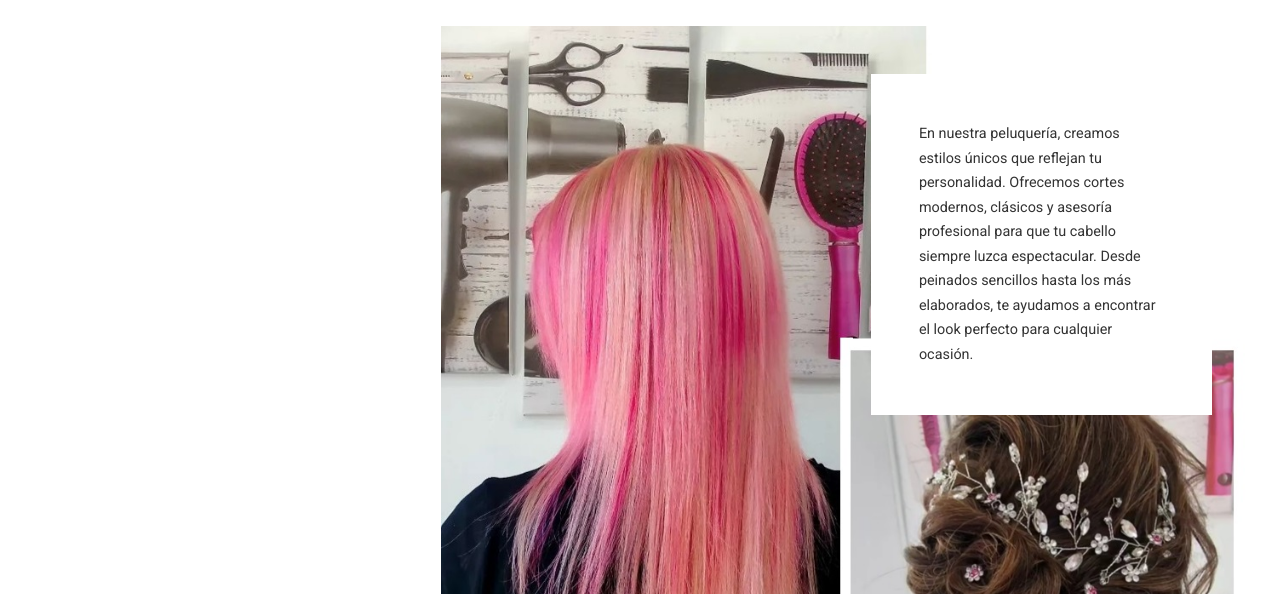
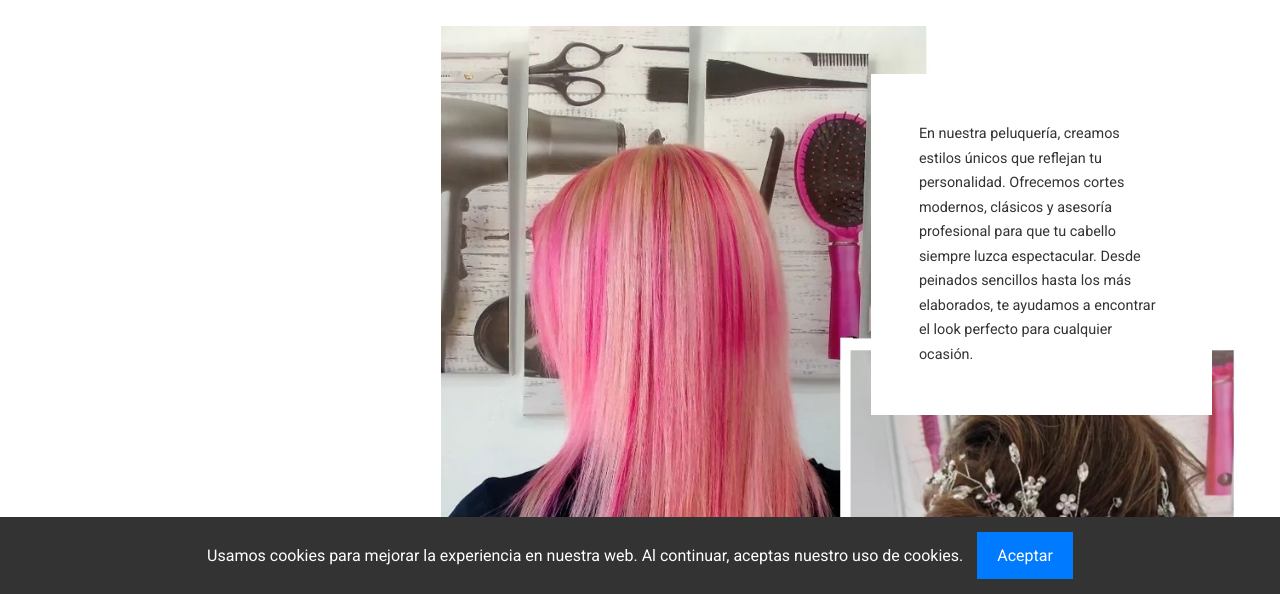
Before and after one commit to jeyhosting/doncolor, a plain HTML site: page index.html in a window 1280 px wide. Shown: the part 206-800 px from the top of the page. Drawn offline with nearby package versions, Linux system fonts and the light colour scheme; a script that the page names is missing.

Commit message:
añadir cookies

```diff
--- a/index.html
+++ b/index.html
@@ -23,6 +23,32 @@
 		href="https://fonts.googleapis.com/css2?family=Cormorant+Garamond:ital,wght@0,300;0,400;0,700;1,300;1,400;1,700&family=Roboto:ital,wght@0,300;0,400;0,700;1,300;1,400;1,700&display=swap"
 		rel="stylesheet">
 	<link rel="stylesheet" href="fonts/flaticon/font/flaticon.css">
+
+	<style>
+	/* Estilos para el banner de cookies */
+	#cookie-banner {
+	  position: fixed;
+	  bottom: 0;
+	  left: 0;
+	  width: 100%;
+	  background-color: #333;
+	  color: white;
+	  text-align: center;
+	  padding: 15px;
+	  font-size: 16px;
+	  display: none; /* Oculto hasta que se cargue */
+	  z-index: 1000;
+	}
+	#cookie-banner button {
+	  background-color: #007BFF;
+	  color: white;
+	  border: none;
+	  padding: 10px 20px;
+	  margin-left: 10px;
+	  cursor: pointer;
+	  font-size: 16px;
+	}
+	</style>
 
 </head>
 
@@ -549,6 +575,27 @@ Recomiendo ir a tod@S, si quieren recibir un trato agradable y salir content@s
 		</div>
 	</footer>
 
+  <!-- Banner de Cookies -->
+  <div id="cookie-banner">
+    Usamos cookies para mejorar la experiencia en nuestra web. Al continuar, aceptas nuestro uso de cookies.
+    <button onclick="acceptCookies()">Aceptar</button>
+  </div>
+
+  <script>
+    // Mostrar el banner si no se ha aceptado anteriormente
+    window.onload = function() {
+      if (!localStorage.getItem('cookiesAccepted')) {
+        document.getElementById('cookie-banner').style.display = 'block';
+      }
+    };
+
+    // Función para aceptar cookies y ocultar el banner
+    function acceptCookies() {
+      localStorage.setItem('cookiesAccepted', 'true');
+      document.getElementById('cookie-banner').style.display = 'none';
+    }
+  </script>
+
 	<script src="js/jquery-1.11.0.min.js"></script>
 	<script src="https://cdn.jsdelivr.net/npm/bootstrap@5.3.1/dist/js/bootstrap.bundle.min.js"
 		integrity="sha384-HwwvtgBNo3bZJJLYd8oVXjrBZt8cqVSpeBNS5n7C8IVInixGAoxmnlMuBnhbgrkm"
```
